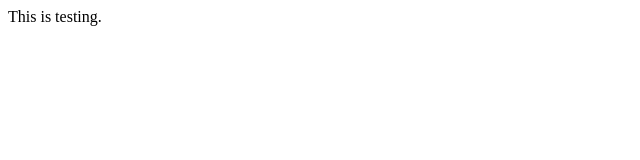
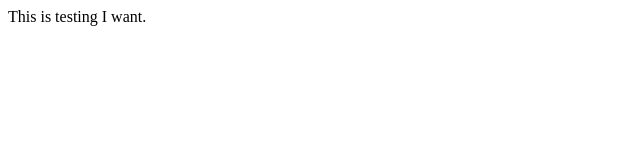
Before and after one commit to Johnson-69/centuries, a plain HTML site: page test.html in a window 1280 px wide. Shown: the full height of the page, 0-640 px from the left. Drawn offline with Linux system fonts and the light colour scheme.

Commit message:
Update test file

```diff
--- a/test.html
+++ b/test.html
@@ -1,3 +1,3 @@
 <html>
-    This is testing.
+    This is testing I want.
 </html>
```
